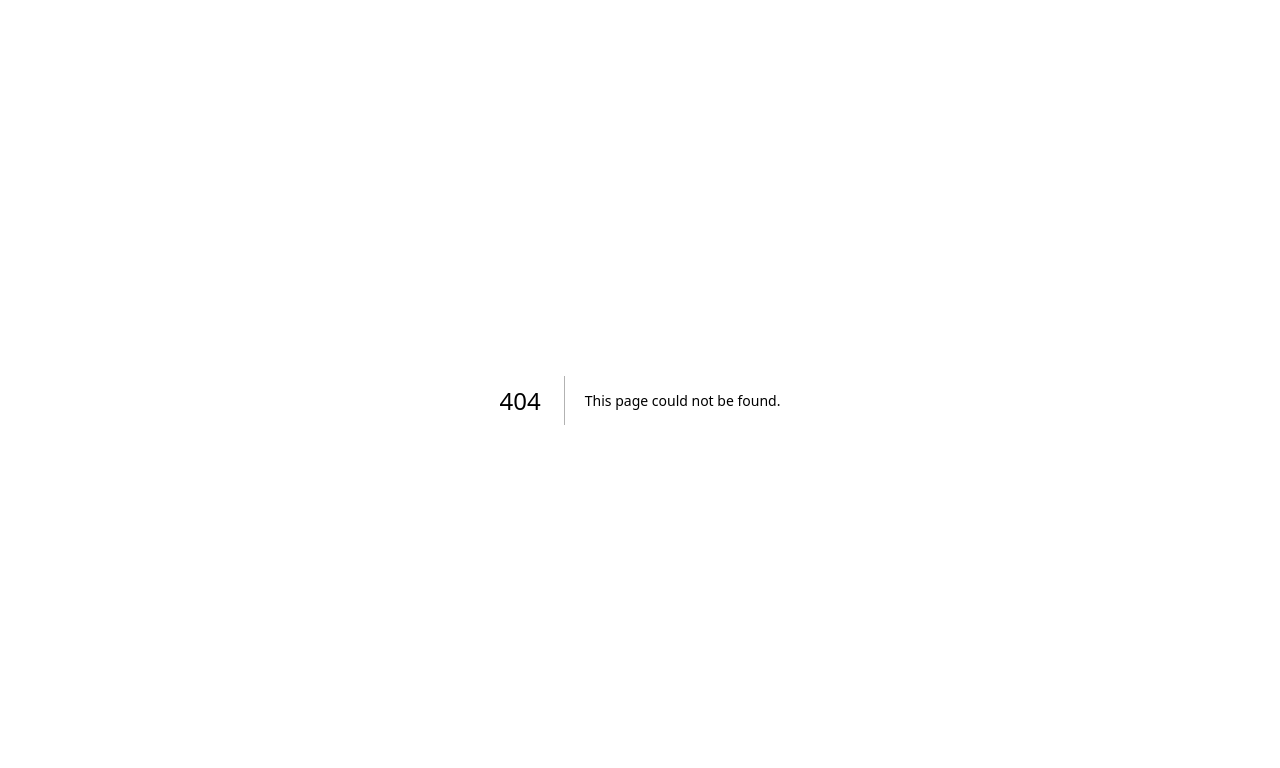
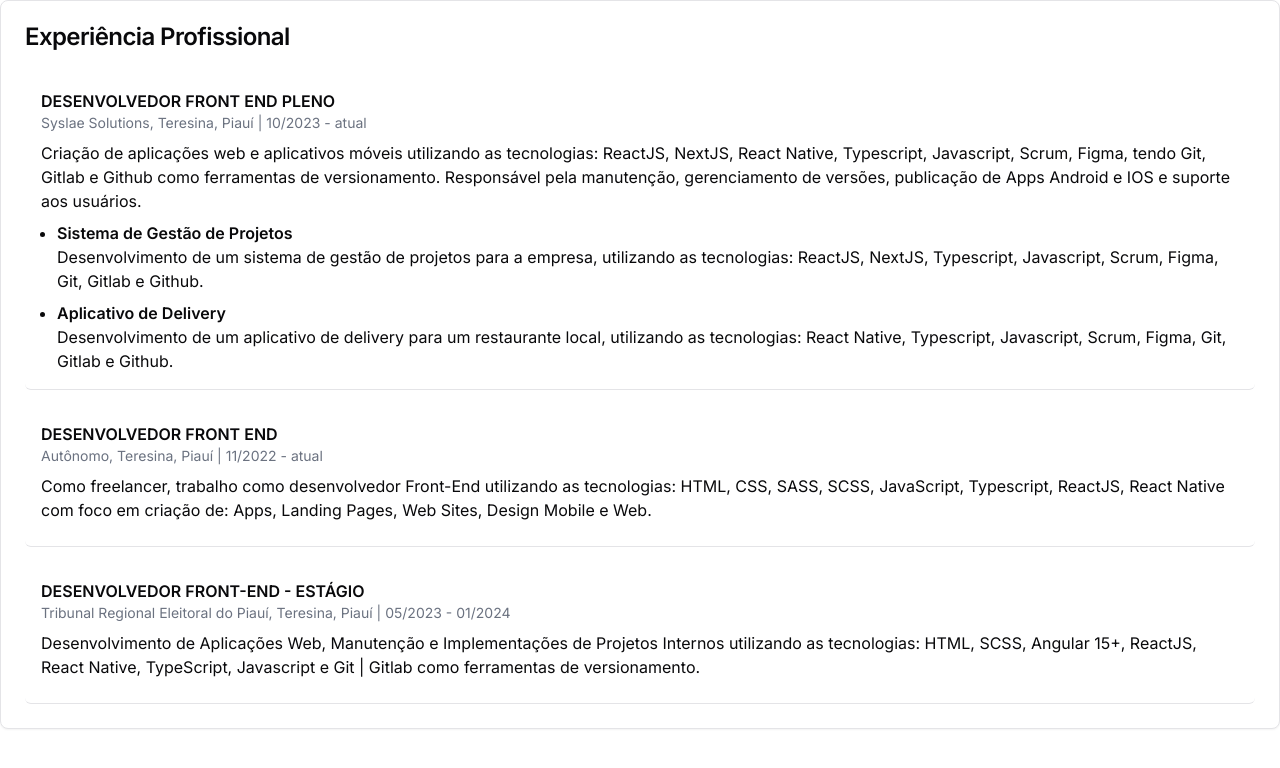
Before and after one commit to santozxy/portfolio-app, a Next.js app: page /experience in a window 1280 px wide. Before the commit this address had no page. Shown: the top 768 px of the page. Built offline with nearby package versions, Linux system fonts and the light colour scheme.

Commit message:
:sparkles: feat: Adicionando página experience

```diff
--- /dev/null
+++ b/src/app/experience/page.tsx
@@ -0,0 +1,73 @@
+import React from "react";
+import { Card, CardHeader, CardTitle, CardContent } from "@/components/ui/card";
+
+export default function Experience() {
+  const experiences = [
+    {
+      title: "DESENVOLVEDOR FRONT END PLENO",
+      company: "Syslae Solutions",
+      location: "Teresina, Piauí",
+      period: "10/2023 - atual",
+      description:
+        "Criação de aplicações web e aplicativos móveis utilizando as tecnologias: ReactJS, NextJS, React Native, Typescript, Javascript, Scrum, Figma, tendo Git, Gitlab e Github como ferramentas de versionamento. Responsável pela manutenção, gerenciamento de versões, publicação de Apps Android e IOS e suporte aos usuários.",
+      projects: [
+        {
+          title: "Sistema de Gestão de Projetos",
+          description:
+            "Desenvolvimento de um sistema de gestão de projetos para a empresa, utilizando as tecnologias: ReactJS, NextJS, Typescript, Javascript, Scrum, Figma, Git, Gitlab e Github.",
+        },
+        {
+          title: "Aplicativo de Delivery",
+          description:
+            "Desenvolvimento de um aplicativo de delivery para um restaurante local, utilizando as tecnologias: React Native, Typescript, Javascript, Scrum, Figma, Git, Gitlab e Github.",
+        },
+      ],
+    },
+    {
+      title: "DESENVOLVEDOR FRONT END",
+      company: "Autônomo",
+      location: "Teresina, Piauí",
+      period: "11/2022 - atual",
+      description:
+        "Como freelancer, trabalho como desenvolvedor Front-End utilizando as tecnologias: HTML, CSS, SASS, SCSS, JavaScript, Typescript, ReactJS, React Native com foco em criação de: Apps, Landing Pages, Web Sites, Design Mobile e Web.",
+    },
+    {
+      title: "DESENVOLVEDOR FRONT-END - ESTÁGIO",
+      company: "Tribunal Regional Eleitoral do Piauí",
+      location: "Teresina, Piauí",
+      period: "05/2023 - 01/2024",
+      description:
+        "Desenvolvimento de Aplicações Web, Manutenção e Implementações de Projetos Internos utilizando as tecnologias: HTML, SCSS, Angular 15+, ReactJS, React Native, TypeScript, Javascript e Git | Gitlab como ferramentas de versionamento.",
+    },
+  ];
+  return (
+    <Card>
+      <CardHeader>
+        <CardTitle>Experiência Profissional</CardTitle>
+      </CardHeader>
+      <CardContent>
+        <ul className="space-y-4">
+          {experiences.map((experience, index) => (
+            <li key={index} className="p-4 rounded-md border-b">
+              <h4 className="font-semibold">{experience.title}</h4>
+
+              <p className="text-sm text-gray-500">
+                {experience.company}, {experience.location} |{" "}
+                {experience.period}
+              </p>
+              <p className="mt-2">{experience.description}</p>
+              <ul className="mt-2 ml-4 space-y-2 list-disc">
+                {experience.projects?.map((project, index) => (
+                  <li key={index}>
+                    <h5 className="font-semibold">{project.title}</h5>
+                    <p>{project.description}</p>
+                  </li>
+                ))}
+              </ul>
+            </li>
+          ))}
+        </ul>
+      </CardContent>
+    </Card>
+  );
+}
```
